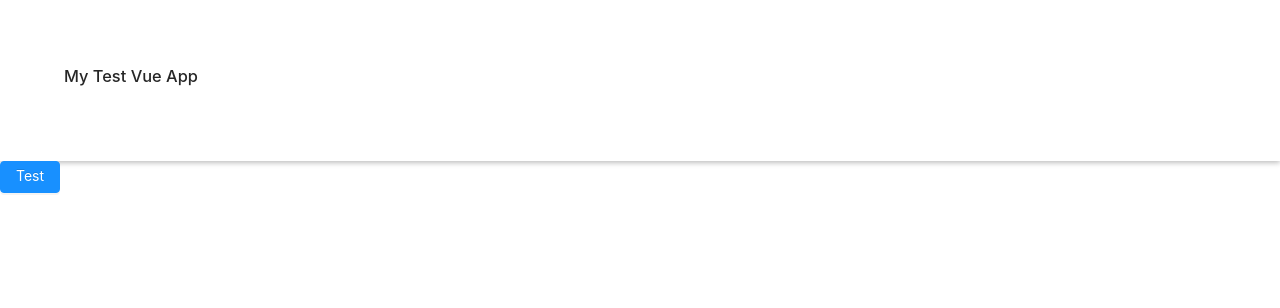
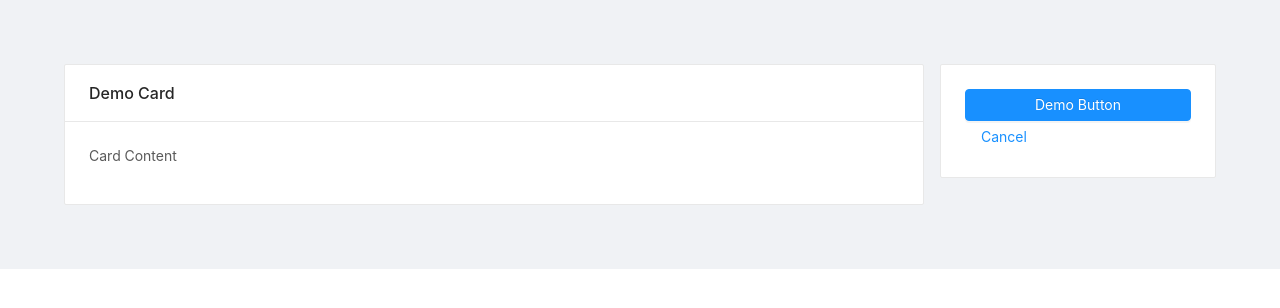
Before and after one commit to kyleturco/vue-cli-starter, a Vue app: page / in a window 1280 px wide. Shown: the top 308 px of the page. Built offline with nearby package versions, Linux system fonts and the light colour scheme.

Commit message:
start demo view

```diff
--- a/src/App.vue
+++ b/src/App.vue
@@ -1,19 +1,23 @@
 <template>
   <div id="app">
-    <BasicCard title='My Test Vue App' />
-    <a-button type='primary'>Test</a-button>
+    <a-layout>
+      <a-layout-content>
+        <DemoView />
+      </a-layout-content>
+    </a-layout>
   </div>
 </template>
 
 <script>
-import { Button } from 'ant-design-vue'
-import BasicCard from './components/BasicCard.vue'
+import { Layout } from 'ant-design-vue'
+import DemoView from './views/DemoView.vue'
 
 export default {
   name: 'App',
   components: {
-    BasicCard,
-    'a-button': Button,
+    'a-layout': Layout,
+    'a-layout-content': Layout.Content,
+    DemoView,
   },
 }
 </script>
--- /dev/null
+++ b/src/sass/ant-theme-overrides.scss
@@ -0,0 +1,3 @@
+.ant-layout-content {
+    padding: 4rem;
+}
--- a/src/sass/app.scss
+++ b/src/sass/app.scss
@@ -3,3 +3,6 @@
 
 // Components
 @import 'theme/card';
+
+// Theme
+@import 'ant-theme-overrides';
--- /dev/null
+++ b/src/views/DemoView.vue
@@ -0,0 +1,40 @@
+<template>
+  <div>
+    <a-row :gutter='16'>
+      <a-col class='gutter-row' :xs='{ span: 24 }' :lg='{ span: 18 }'>
+        <div class='gutter-box'>
+          <a-card title='Demo Card'>
+            <p>Card Content</p>
+          </a-card>
+        </div>
+      </a-col>
+      <a-col class='gutter-row' :xs='{ span: 24 }' :lg='{ span: 6 }'>
+        <div class='gutter-box'>
+          <a-card>
+            <a-button type='primary' block>Demo Button</a-button>
+            <a-button type='link'>Cancel</a-button>
+          </a-card>
+        </div>
+      </a-col>
+    </a-row>
+  </div>
+</template>
+
+<script>
+import {
+  Button,
+  Card,
+  Col,
+  Row,
+} from 'ant-design-vue'
+
+export default {
+  name: 'DemoView',
+  components: {
+    'a-button': Button,
+    'a-card': Card,
+    'a-col': Col,
+    'a-row': Row,
+  },
+}
+</script>
```
